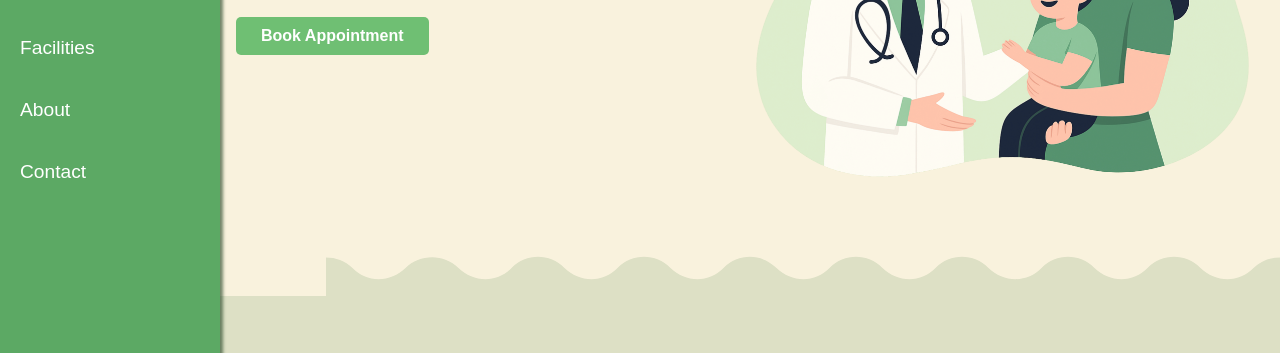
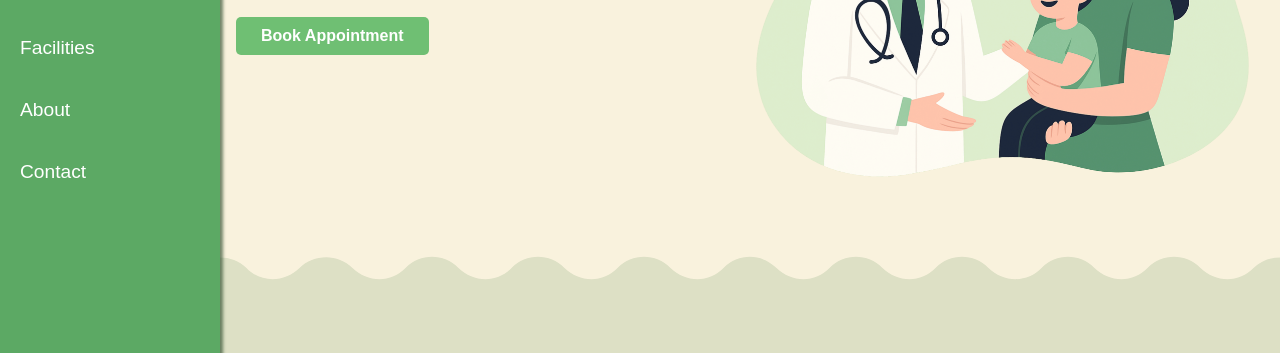
Before and after one commit to giddeoonn/harmoney-family-clinic-site, a plain HTML site: page index.html in a window 1280 px wide. Shown: the part 280-633 px from the top of the page. Drawn offline with Linux system fonts and the light colour scheme.

Commit message:
Update index.html
fixed some inaccuracies

```diff
--- a/index.html
+++ b/index.html
@@ -44,6 +44,7 @@
     <main>
       <!-- HERO -->
       <section id="home" class="hero animate-on-scroll">
+        <!-- <div class="overlay"></div> -->
         <div class="container">
           <div class="hero-content">
             <h2>Your Health, Our Priority</h2>
@@ -59,7 +60,7 @@
         <div class="wave-divider">
           <svg xmlns="http://www.w3.org/2000/svg" viewBox="0 0 1000 100">
             <path
-              d="M0 0v60c9 0 18-3 25-10 13-14 36-14 50 0s36 14 50 0c13-14 36-14 50 0s36 14 50 0c13-14 36-14 50 0s36 14 50 0c13-14 36-14 50 0s36 14 50 0c13-14 36-14 50 0s36 14 50 0c13-14 36-14 50 0s36 14 50 0c13-14 36-14 50 0s36 14 50 0c13-14 36-14 50 0s37 13 50 0c14-14 37-14 50 0 7 7 16 10 25 10V0H0Z"
+              d="M0 0v60c9 0 18-3 25-10 13-14 36-14 50 0s36 14 50 0c13-14 36-14 50 0s36 14 50 0c13-14 36-14 50 0s36 14 50 0c13-14 36-14 50 0s36 14 50 0c13-14 36-14 50 0s36 14 50 0c13-14 36-14 50 0s36 14 50 0c13-14 36-14 50 0s36 14 50 0c13-14 36-14 50 0s36 14 50 0c13-14 36-14 50 0s37 13 50 0c14-14 37-14 50 0 7 7 16 10 25 10V0H0Z"
               fill="#dde0c5"
             ></path>
           </svg>
```
